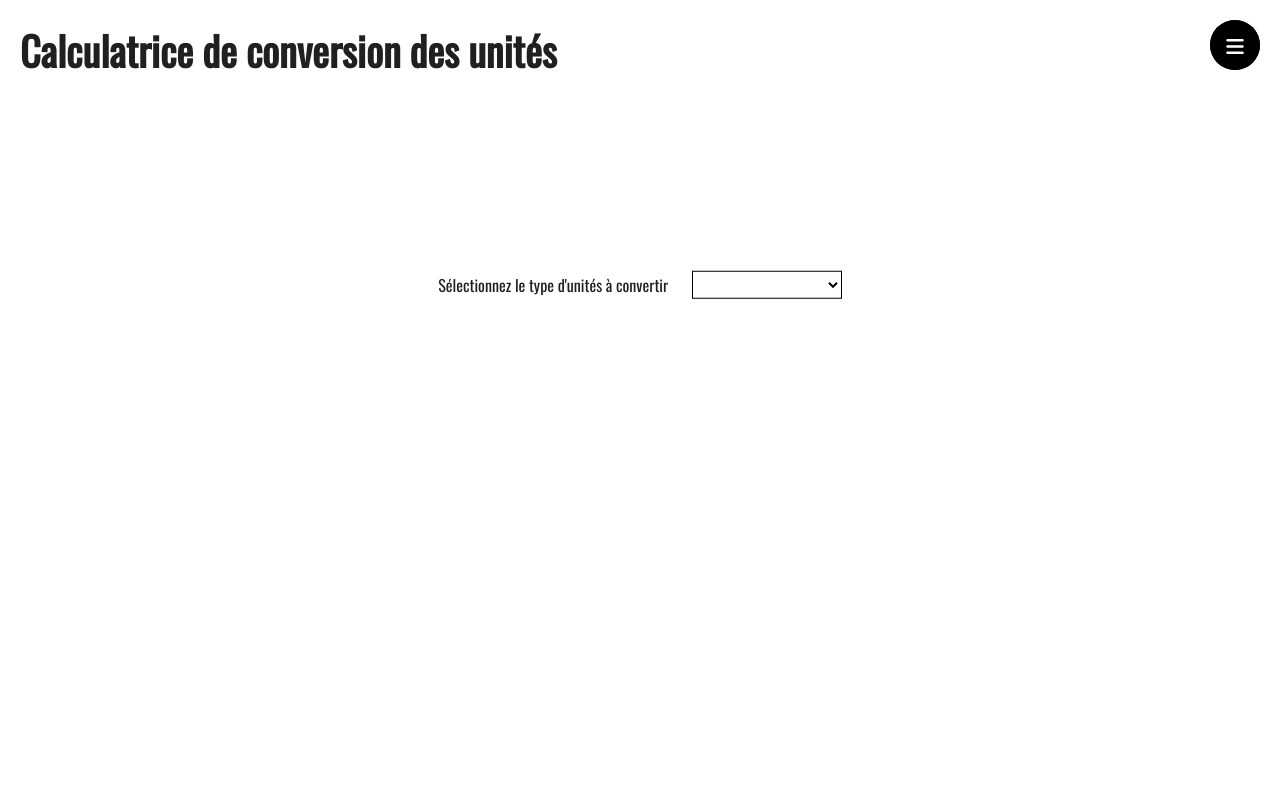
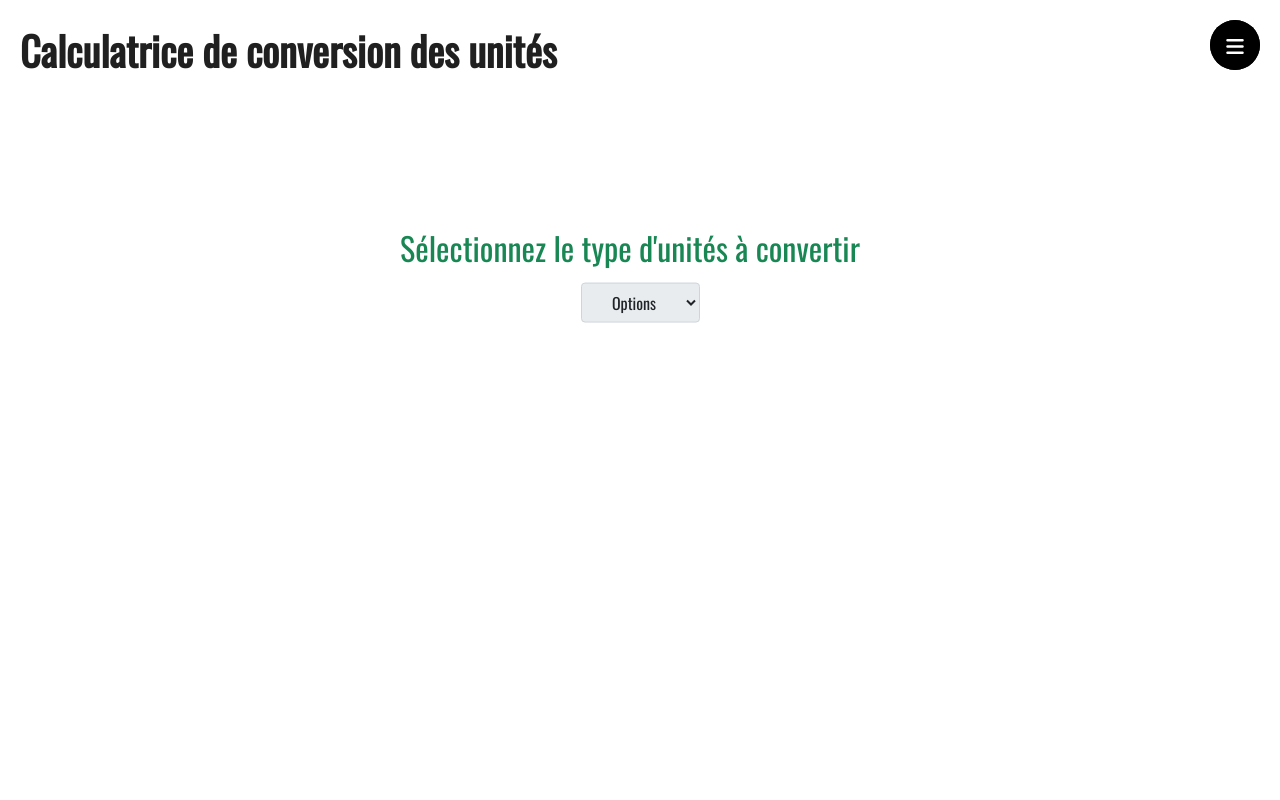
Before and after one commit to wrzdylan/PyCalculotron, a Flask app: page /conversion in a window 1280 px wide. Run offline with Flask 2, Linux system fonts and the light colour scheme; some libraries are stand-ins or nearby versions.

Commit message:
Un poil de style.

```diff
--- a/static/style.css
+++ b/static/style.css
@@ -171,7 +171,9 @@ input[type="checkbox"]
   margin: 50px;
   visibility: hidden;
 }
-
+.units-value{
+  margin-right: 5px;
+}
 
 .form-group {
   display: flex;
--- a/templates/calculation.html
+++ b/templates/calculation.html
@@ -6,7 +6,7 @@
 
 {% block content %}
 {% if data|length > 0 %}
-<h2>Choisissez l'opération de votre choix :</h2>
+<h2 class="text-success">Choisissez l'opération de votre choix :</h2>
 
 <form action="{{url_for('calculotron')}}" method="post">
 
--- a/templates/conversion.html
+++ b/templates/conversion.html
@@ -5,10 +5,13 @@
 {% endblock %}
 
 {% block content %}
-    <form class="calc-form" >
-        <label for="type-selector" class="form-label"> Sélectionnez le type d'unités à convertir</label>
-        <select class="type-selector" id="type-selector">
-            <option value="null" disabled selected hidden> </option>
+    <form class="calc-form d-flex justify-content-center flex-column" >
+        <label for="type-selector" class="form-label text-success"><h2> Sélectionnez le type d'unités à convertir </h2></label>
+
+        <div class="input-group d-flex justify-content-center">
+
+          <select class="input-group-text" id="type-selector">
+            <option value="null" disabled selected hidden> Options </option>
             <option value="distance">Distance</option>
             <option value="energie">Energie</option>
             <option value="masse">Masse</option>
@@ -16,16 +19,20 @@
             <option value="temperature">Temperature</option>
             <option value="vitesse">Vitesse</option>
             <option value="volume">Volume</option>
-        </select>
-        <div id="units-panel">
-            <div id="units-origin">
-                <input class="units-value" id="units-input" />
-                <select class="units-selector" id="base-unit"></select>
+          </select>
+
+        </div>
+
+
+        <div id="units-panel" class="">
+            <div id="units-origin" class="d-flex justify-content-center">
+                <input class="units-value input-group-text" id="units-input" />
+                <select class="units-selector input-group-text" id="base-unit"></select>
             </div>
             <p>=</p>
-            <div id="units-target">
-                <input class="units-value" id="units-res" disabled/>
-                <select class="units-selector" id="target-unit"></select>
+            <div id="units-target" class="d-flex justify-content-center">
+                <input class="units-value input-group-text" id="units-res" disabled/>
+                <select class="units-selector input-group-text" id="target-unit"></select>
             </div>
         </div>
     </form>
```
